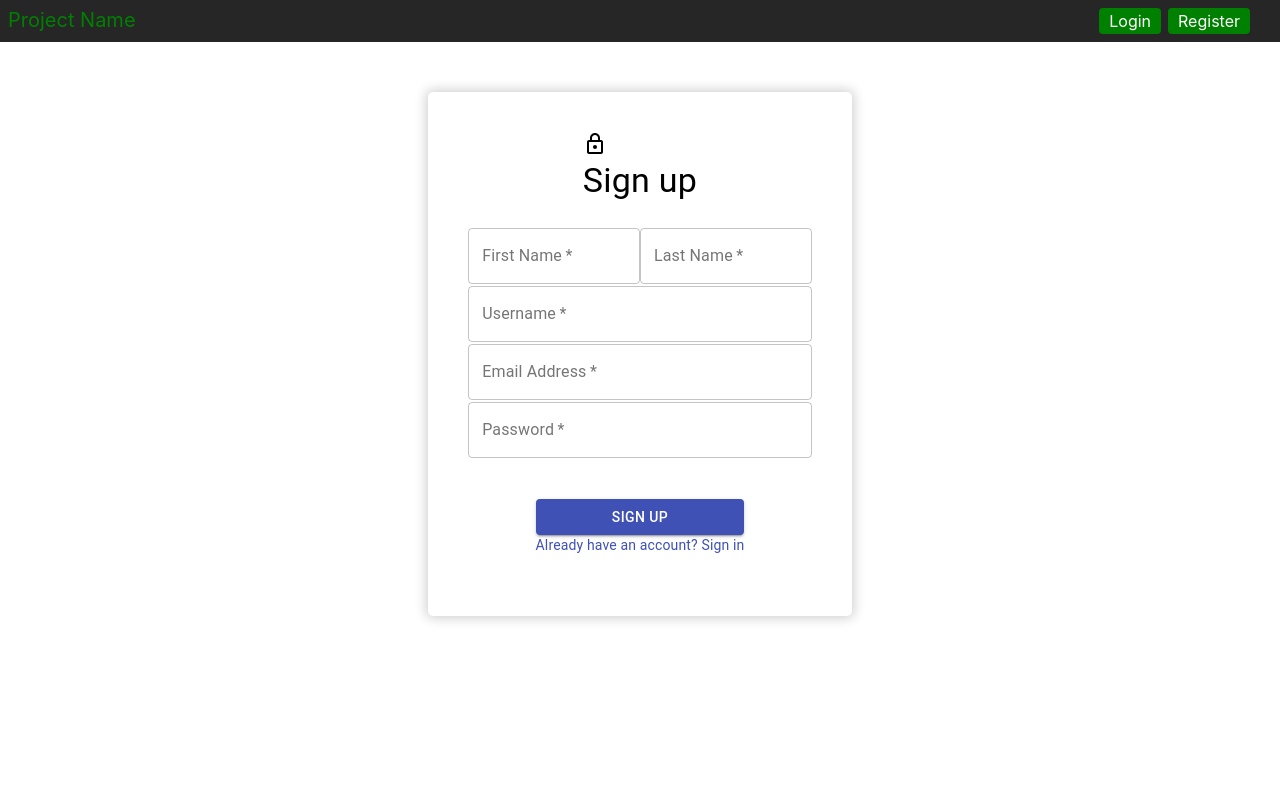
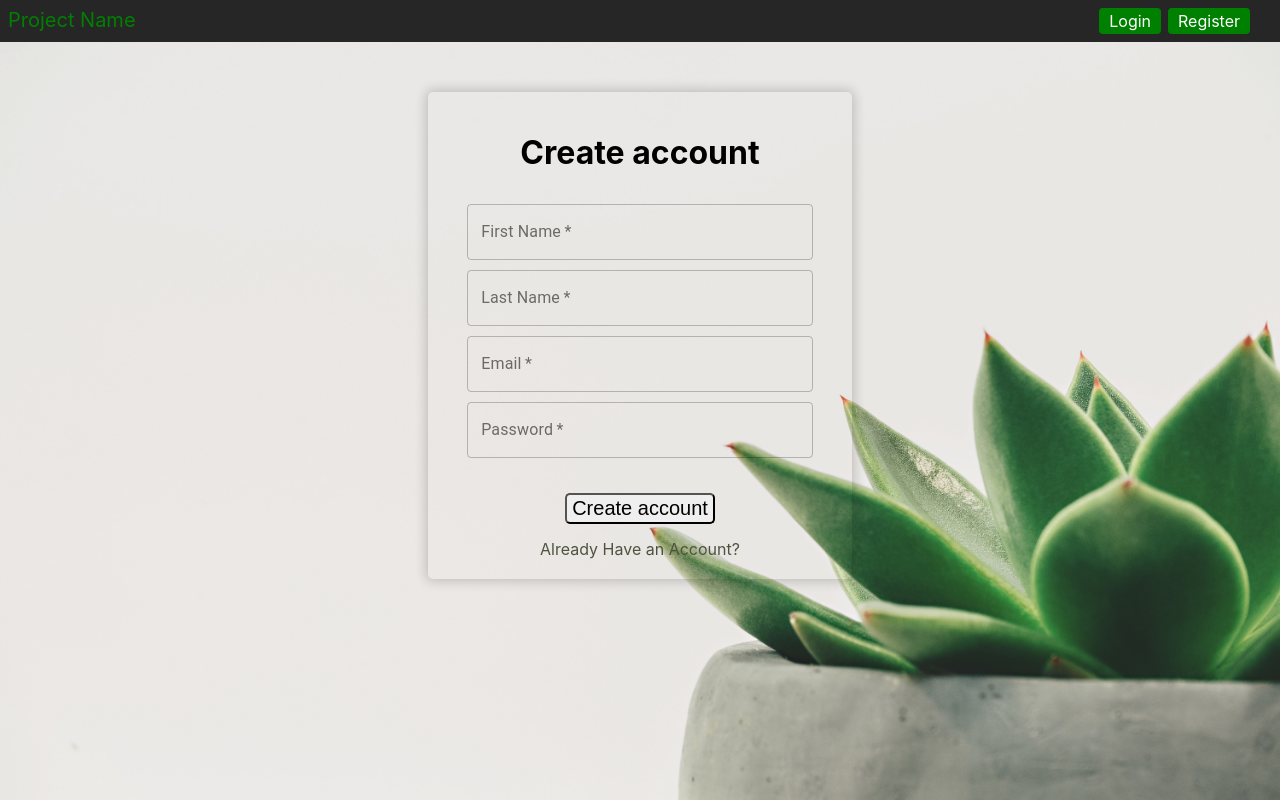
Before and after one commit to KtlnDev/SeedLab, a React (Create React App) app in the folder frontend-app/: page /register in a window 1280 px wide. Built offline with nearby package versions, Linux system fonts and the light colour scheme.

Commit message:
Create template for login and register page

```diff
--- /dev/null
+++ b/frontend-app/src/components/login/login.component.tsx
@@ -0,0 +1,26 @@
+import React from 'react';
+import TextField from '@material-ui/core/TextField';
+import './login.style.css'
+
+class LoginComponent extends React.Component{
+    render(){
+        return(
+            <div className="login-wrapper">
+                <div className="login-container">
+                    <h1>Login</h1>
+                    <form className="form">
+                        <TextField id="email" label="Email" type="text" variant="outlined" required/>
+                        <TextField id="password" label="Password" type="password" variant="outlined" required/>
+                        <div className="login">
+                            <button className="login-button">Login</button>
+                            <a href="/register" className="linkToRegister">Don't have an account yet? Sign up!</a>
+                        </div>
+                    </form>
+                </div>
+            </div>
+        )
+    }
+
+}
+
+export default LoginComponent;
--- /dev/null
+++ b/frontend-app/src/components/login/login.style.css
@@ -0,0 +1,51 @@
+.login-wrapper {
+  width: 100%;
+  height: 100vh;
+  background-image: url("../../images/img1.jpg");
+  background-size: cover;
+  background-repeat: no-repeat;
+  background-position: center center;
+  display: flex;
+  flex-direction: column;
+  align-items: center;
+  overflow-y: auto;
+}
+
+.login-container {
+  position: absolute;
+  width: 30%;
+  display: flex;
+  flex-direction: column;
+  align-items: center;
+  margin-top: 50px;
+  padding: 20px;
+  box-shadow: 0px 0px 12px 2px rgba(15, 15, 15, 0.2);
+  border-radius: 5px;
+}
+
+.form {
+  display: flex;
+  flex-direction: column;
+  width: 90%;
+}
+
+.form > div {
+  margin-top: 10px;
+}
+
+.login {
+  display: flex;
+  flex-direction: column;
+  align-items: center;
+}
+.login-button {
+  font-size: 20px;
+  padding: 2px 5px;
+  margin-top: 25px;
+  margin-bottom: 15px;
+  border-radius: 5px;
+}
+.linkToRegister {
+  text-decoration: none;
+  color: #4e5340;
+}
--- a/frontend-app/src/components/register/register.component.tsx
+++ b/frontend-app/src/components/register/register.component.tsx
@@ -1,32 +1,24 @@
 import React from 'react';
 import TextField from '@material-ui/core/TextField';
-import Link from '@material-ui/core/Link';
-import Button from '@material-ui/core/Button';
-import LockOutlinedIcon from '@material-ui/icons/LockOutlined';
-import Typography from '@material-ui/core/Typography';
-import './register.style.scss'
+import './register.style.css'
 
 
 class RegisterComponent extends React.Component{
     render(){
         return(
-            <div className="base-container">
-                <div className="header">
-                    <LockOutlinedIcon />
-                    <Typography component="h1" variant="h4">Sign up</Typography>
-                </div>
-                <div className="form">
-                    <div className="name">
-                        <TextField id="firstName" label="First Name"  variant="outlined" required/>
-                        <TextField id="lastName" label="Last Name"  variant="outlined" required/>
-                    </div>
-                    <TextField id="username" label="Username"  variant="outlined" required/>
-                    <TextField id="email" label="Email Address"  variant="outlined" required/>
-                    <TextField id="password" label="Password" type="password" variant="outlined" required/>
-                </div>
-                <div className="footer">
-                    <Button type="submit" variant="contained" color="primary" >Sign Up</Button>
-                    <Link href="/login" variant="body2">Already have an account? Sign in</Link>
+            <div className="register-wrapper">
+                <div className="register-container">
+                    <h1>Create account</h1>
+                    <form className="form">
+                        <TextField id="firstName" label="First Name" type="text" variant="outlined" required/>
+                        <TextField className="lname" id="lastName" label="Last Name" type="text" variant="outlined" required/>
+                        <TextField id="email" label="Email" type="text" variant="outlined" required/>
+                        <TextField id="password" label="Password" type="password" variant="outlined" required/>
+                        <div className="createAccount">
+                            <button className="register-button">Create account</button>
+                            <a href="/login" className="linkToLogin">Already Have an Account?</a>
+                        </div>
+                    </form>
                 </div>
             </div>
         )
--- /dev/null
+++ b/frontend-app/src/components/register/register.style.css
@@ -0,0 +1,50 @@
+.register-wrapper {
+  width: 100%;
+  height: 100vh;
+  background-image: url("../../images/img1.jpg");
+  background-size: cover;
+  background-repeat: no-repeat;
+  background-position: center center;
+  display: flex;
+  flex-direction: column;
+  align-items: center;
+  overflow-y: auto;
+}
+
+.register-container {
+  width: 30%;
+  display: flex;
+  flex-direction: column;
+  align-items: center;
+  margin-top: 50px;
+  padding: 20px;
+  box-shadow: 0px 0px 12px 2px rgba(15, 15, 15, 0.2);
+  border-radius: 5px;
+}
+
+.form {
+  display: flex;
+  flex-direction: column;
+  width: 90%;
+}
+
+.form > div {
+  margin-top: 10px;
+}
+
+.createAccount {
+  display: flex;
+  flex-direction: column;
+  align-items: center;
+}
+.register-button {
+  font-size: 20px;
+  padding: 2px 5px;
+  margin-top: 25px;
+  margin-bottom: 15px;
+  border-radius: 5px;
+}
+.linkToLogin {
+  text-decoration: none;
+  color: #4e5340;
+}
--- a/frontend-app/src/components/register/register.style.scss
+++ /dev/null
@@ -1,37 +0,0 @@
-.base-container {
-  width: 30%;
-  display: flex;
-  flex-direction: column;
-  align-items: center;
-  margin-top: 50px;
-  padding: 20px;
-  box-shadow: 0px 0px 12px 2px rgba(15, 15, 15, 0.2);
-  border-radius: 5px;
-
-  .header {
-    margin: 20px;
-  }
-
-  .form {
-    display: flex;
-    flex-direction: column;
-    margin-top: 5px;
-    margin-bottom: 20px;
-    width: 90%;
-
-    .name {
-      display: flex;
-      flex-direction: row;
-    }
-  }
-  .form > div {
-    margin: 1px;
-  }
-
-  .footer {
-    display: flex;
-    flex-direction: column;
-    margin-top: 20px;
-    margin-bottom: 40px;
-  }
-}
```
